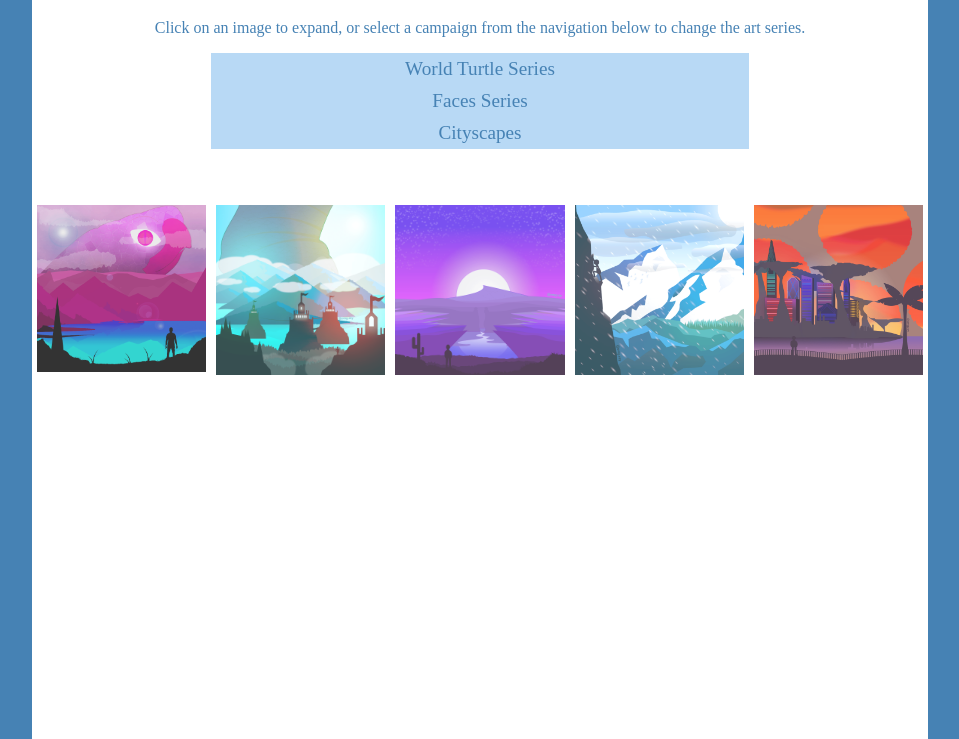
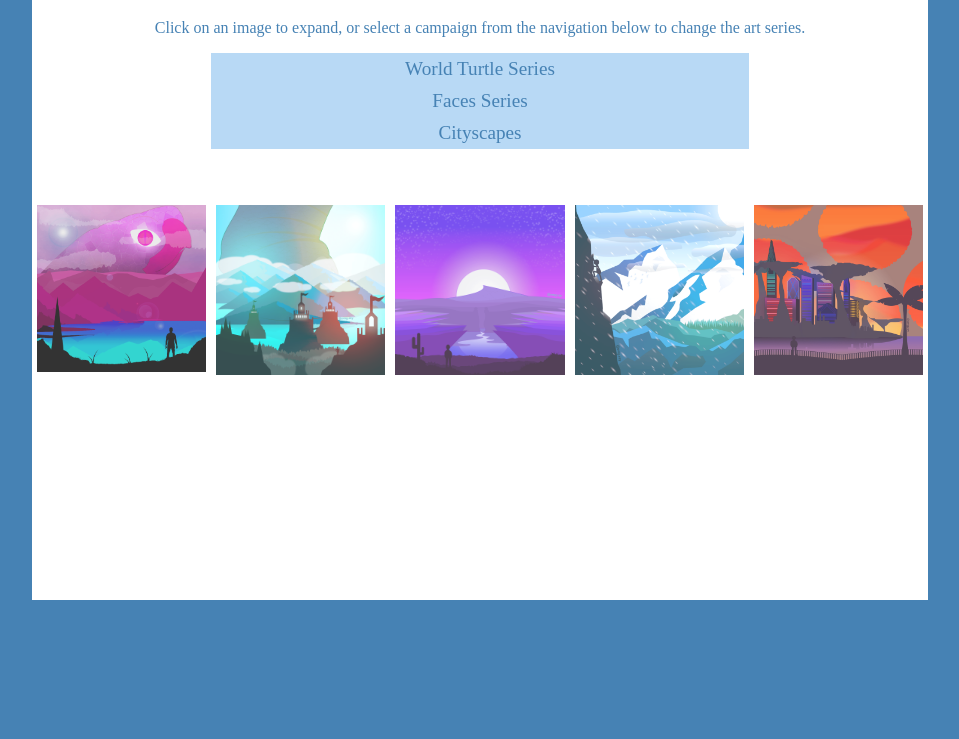
Before and after one commit to omgray/gallery, a plain HTML site: page index.html in a window 1280 px wide. Shown: the part 61-800 px from the top of the page, without its empty margins (160-1119 px from the left). Drawn offline with Linux system fonts and the light colour scheme.

Commit message:
Update style.css

```diff
--- a/style.css
+++ b/style.css
@@ -31,7 +31,7 @@ li a:hover {
 #gallery {
     background-color: white;
     width: 70%;
-    height: 55rem;
+    height: 25rem;
     margin: auto;
 }
 #selector {
```
